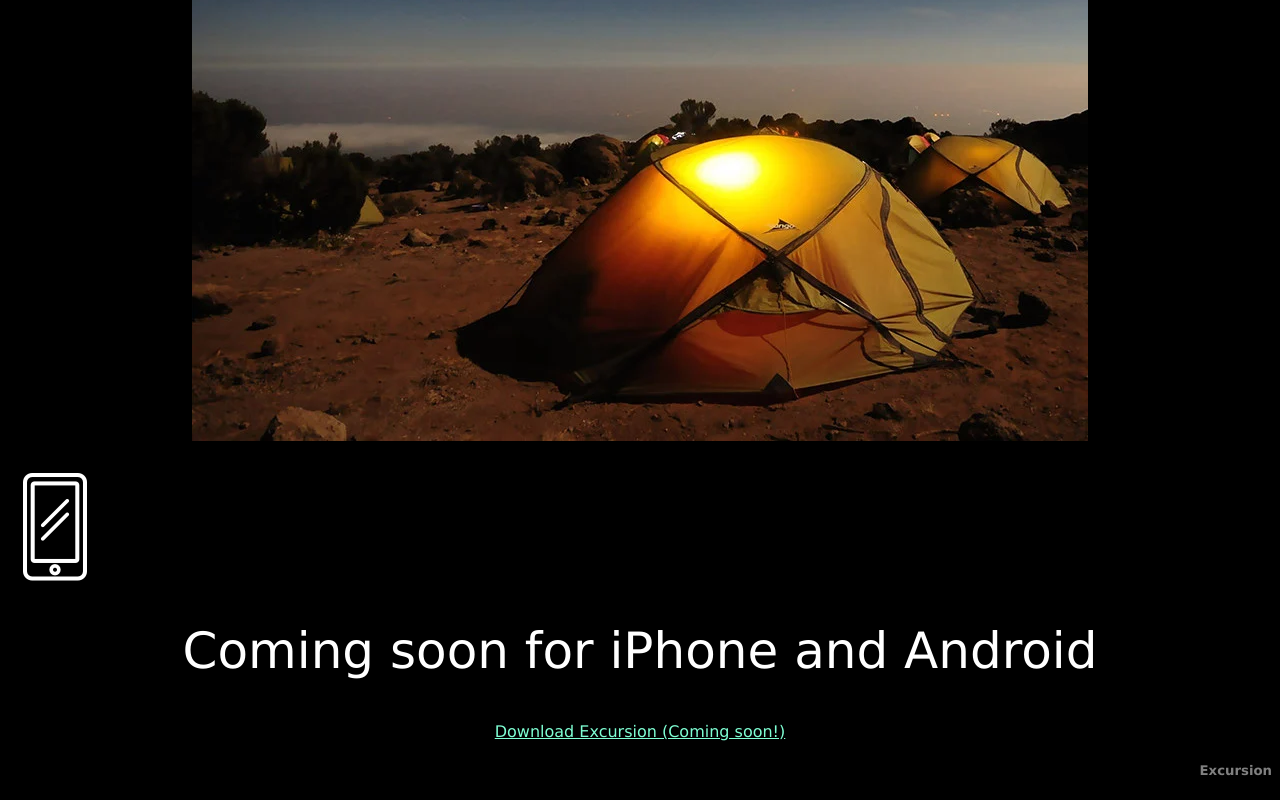
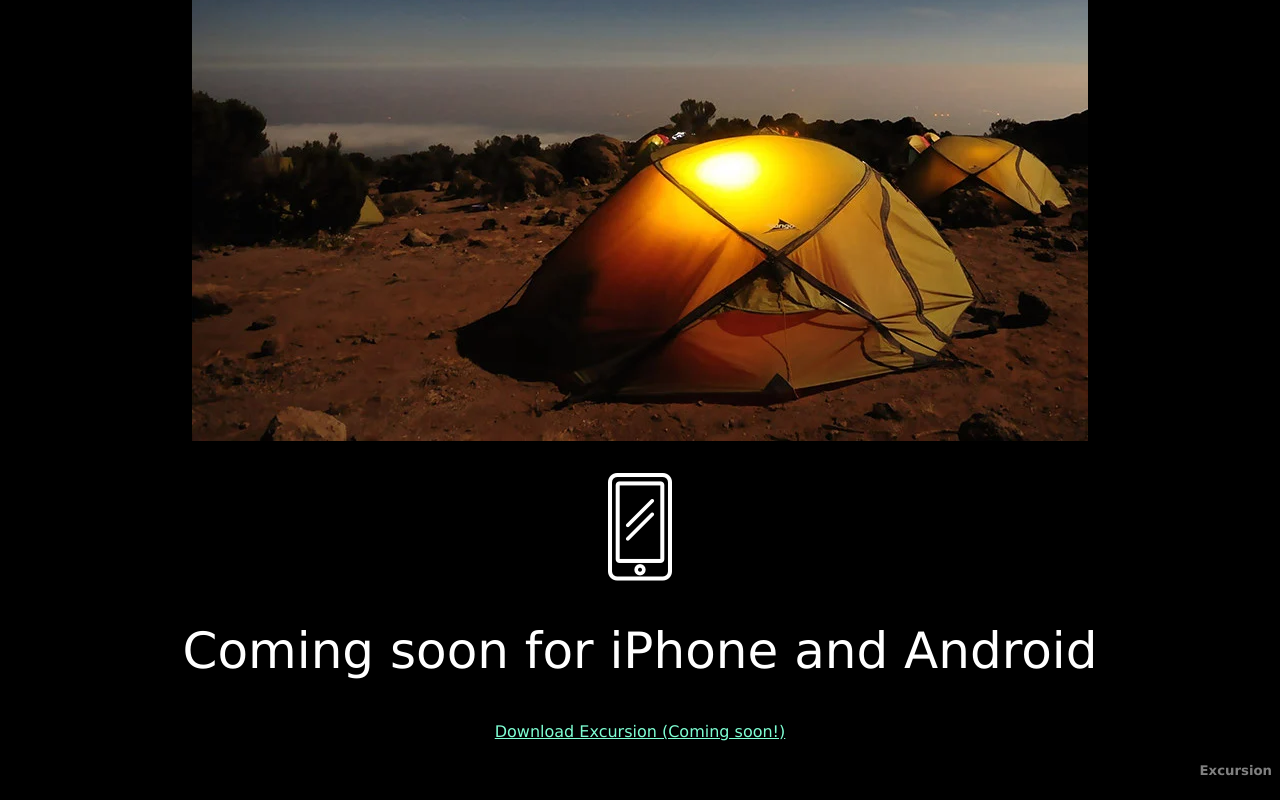
Before and after one commit to caarolynh/excursion, a plain HTML site: page index.html in a window 1280 px wide. Shown: the part 634-1434 px from the top of the page. Drawn offline with Linux system fonts and the light colour scheme.

Commit message:
Update style.css

```diff
--- a/resources/css/style.css
+++ b/resources/css/style.css
@@ -66,10 +66,8 @@ h4 {
 
 .soon img {
   display: block;
-  margin: 0 auto;
+  margin: 15px auto;
   max-width: 100%;
-  margin: 15px;
-  justify-content: center;
 }
 
 footer {
```
